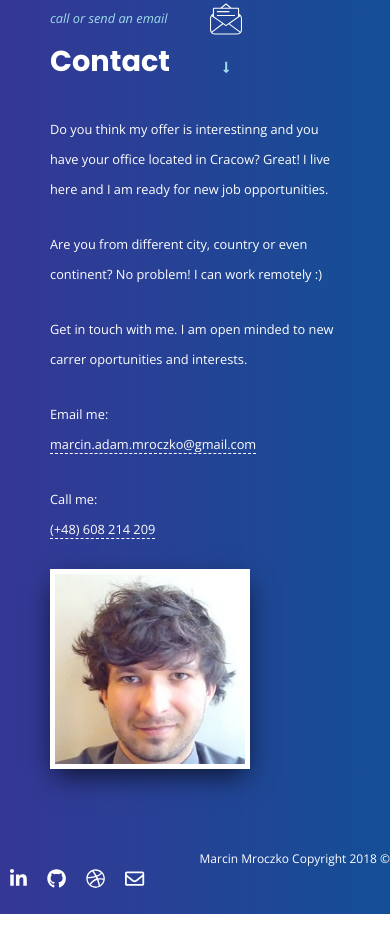
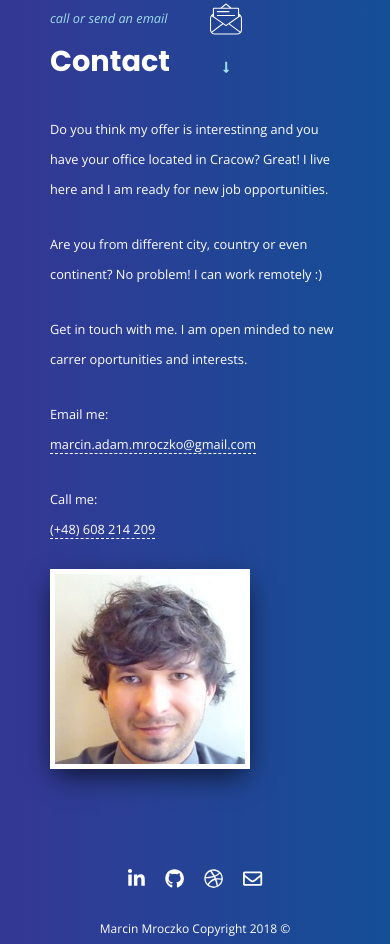
Before and after one commit to MrEyelet/marcinmroczko, a plain HTML site: page index.html in a window 390 px wide. Shown: the part 4308-5252 px from the top of the page. Before the commit the page ends 5222 px from the top, so only its background shows below. Drawn offline with nearby package versions, Linux system fonts and the light colour scheme; a script that the page names is missing.

Commit message:
update css

```diff
--- a/css/general-css/style.sass
+++ b/css/general-css/style.sass
@@ -84,6 +84,7 @@ video
 
 footer
 	@include bg-gradient(#353795, #144F96)
+	padding: 0 50px
 	font-size: 12px
 	text-align: center
 	p
@@ -113,3 +114,7 @@ footer
 	#about,
 	#experience
 		padding: 0
+
+@media only screen and (max-width: 500px)
+	footer
+		flex-direction: column
```
Also changed, not shown: css/general-css/style.css, css/general-css/style.min.css, 1 other file.
